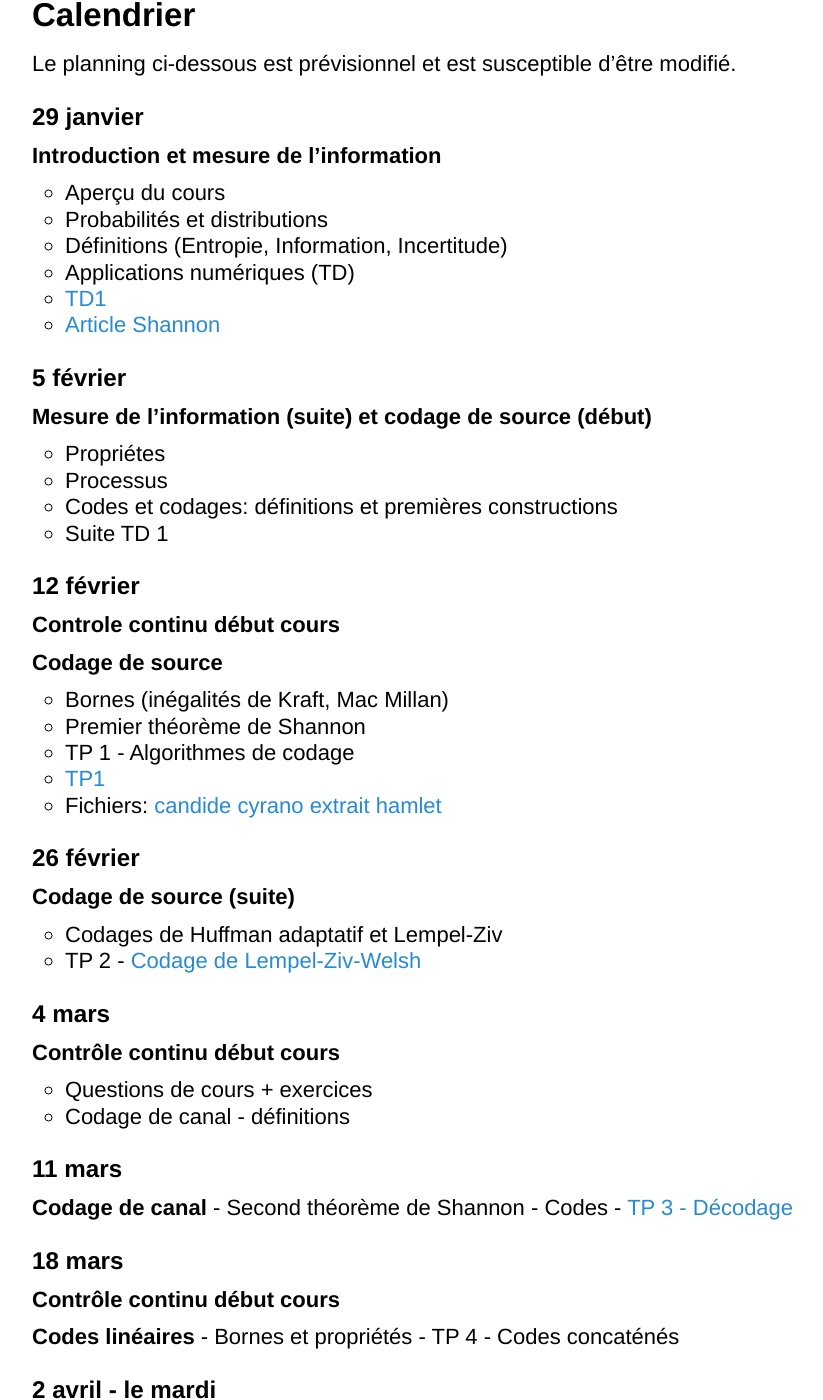
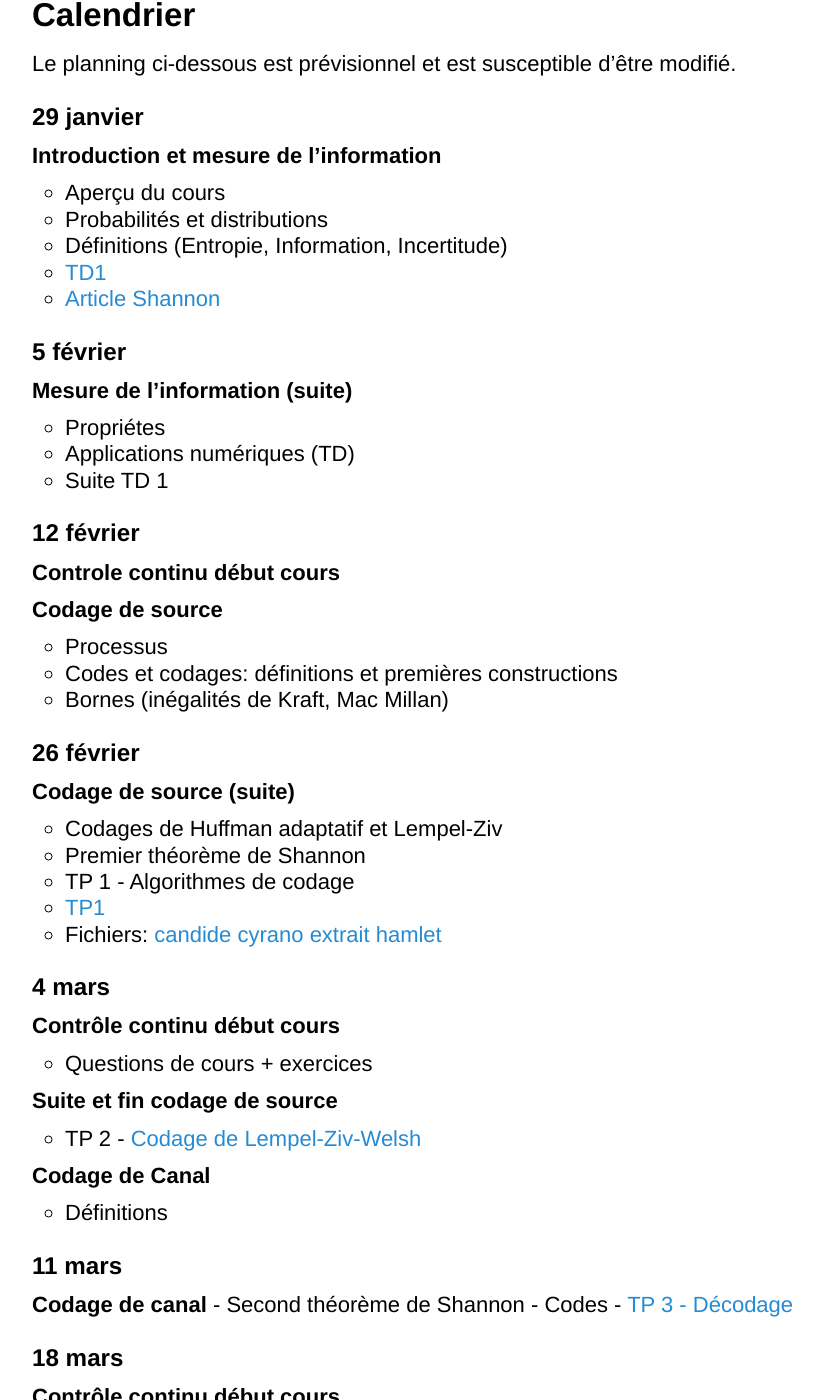
Before and after one commit to YannRotella/MYMAA008-TI, a Jekyll site: the page built from index.md, in a window 1280 px wide and 1400 px high, scrolled down 697 px. Shown: the whole window, without its empty margins (113-936 px from the left). Built offline with Jekyll 4.4.1, drawn with Linux system fonts in a browser that asks for light colours; part of the change alters nothing that is shown.

Commit message:
mise à jour

```diff
--- a/index.md
+++ b/index.md
@@ -22,17 +22,15 @@ Le planning ci-dessous est prévisionnel et est susceptible d'être modifié.
    - Aperçu du cours
    - Probabilités et distributions
    - Définitions (Entropie, Information, Incertitude)
-   - Applications numériques (TD)
    - [TD1](tds/TD1.pdf)
    - [Article Shannon](tds/shannon.pdf)
 
 
 #### 5 février
 
-**Mesure de l'information (suite) et codage de source (début)**
+**Mesure de l'information (suite)**
    - Propriétes
-   - Processus
-   - Codes et codages: définitions et premières constructions
+   - Applications numériques (TD)
    - Suite TD 1
 
 
@@ -41,25 +39,32 @@ Le planning ci-dessous est prévisionnel et est susceptible d'être modifié.
 **Controle continu début cours**
 
 **Codage de source**
-  - Bornes (inégalités de Kraft, Mac Millan)
-  - Premier théorème de Shannon
-  - TP 1 - Algorithmes de codage
-  - [TP1](tds/tp1/TP1.ipynb)
-  - Fichiers: [candide](tds/tp1/candide.txt) [cyrano](tds/tp1/cyrano.txt) [extrait](tds/tp1/extrait.txt) [hamlet](tds/tp1/hamlet.txt)
+   - Processus
+   - Codes et codages: définitions et premières constructions
+   - Bornes (inégalités de Kraft, Mac Millan)
 
 
 #### 26 février
 
 **Codage de source (suite)**
    - Codages de Huffman adaptatif et Lempel-Ziv
-   - TP 2 - [Codage de Lempel-Ziv-Welsh](tds/tp2/TP2.ipynb)
+   - Premier théorème de Shannon
+   - TP 1 - Algorithmes de codage
+   - [TP1](tds/tp1/TP1.ipynb)
+   - Fichiers: [candide](tds/tp1/candide.txt) [cyrano](tds/tp1/cyrano.txt) [extrait](tds/tp1/extrait.txt) [hamlet](tds/tp1/hamlet.txt)
+
 
 
 #### 4 mars
 
 **Contrôle continu début cours**
    - Questions de cours + exercices
-   - Codage de canal - définitions
+
+**Suite et fin codage de source**
+   - TP 2 - [Codage de Lempel-Ziv-Welsh](tds/tp2/TP2.ipynb)
+
+**Codage de Canal**
+   - Définitions
 
 #### 11 mars
 
```
